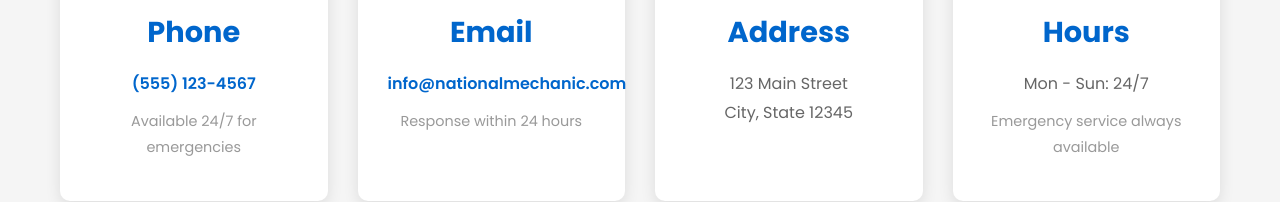
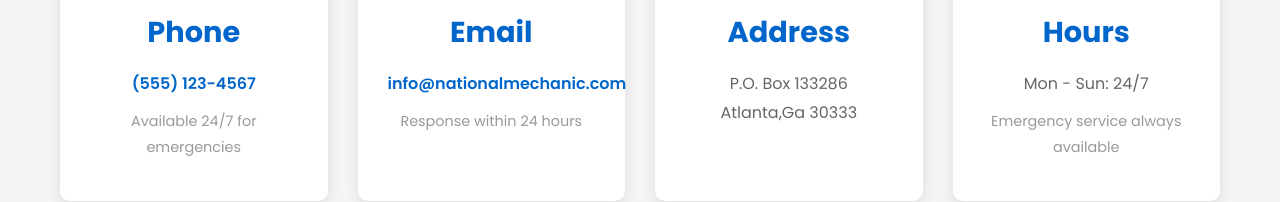
Before and after one commit to FatinahM/NationalMechanicMaintenance, a React (Create React App) app: page /contact in a window 1280 px wide. Shown: the part 610-812 px from the top of the page. Built offline with nearby package versions, Linux system fonts and the light colour scheme.

Commit message:
update contact page git push

```diff
--- a/src/pages/ContactPage.js
+++ b/src/pages/ContactPage.js
@@ -62,8 +62,8 @@ function ContactPage() {
             <div className="info-card">
               <div className="info-icon">📍</div>
               <h3>Address</h3>
-              <p>123 Main Street</p>
-              <p>City, State 12345</p>
+              <p>P.O. Box 133286</p>
+              <p>Atlanta,Ga 30333</p>
             </div>
             <div className="info-card">
               <div className="info-icon">⏰</div>
```
